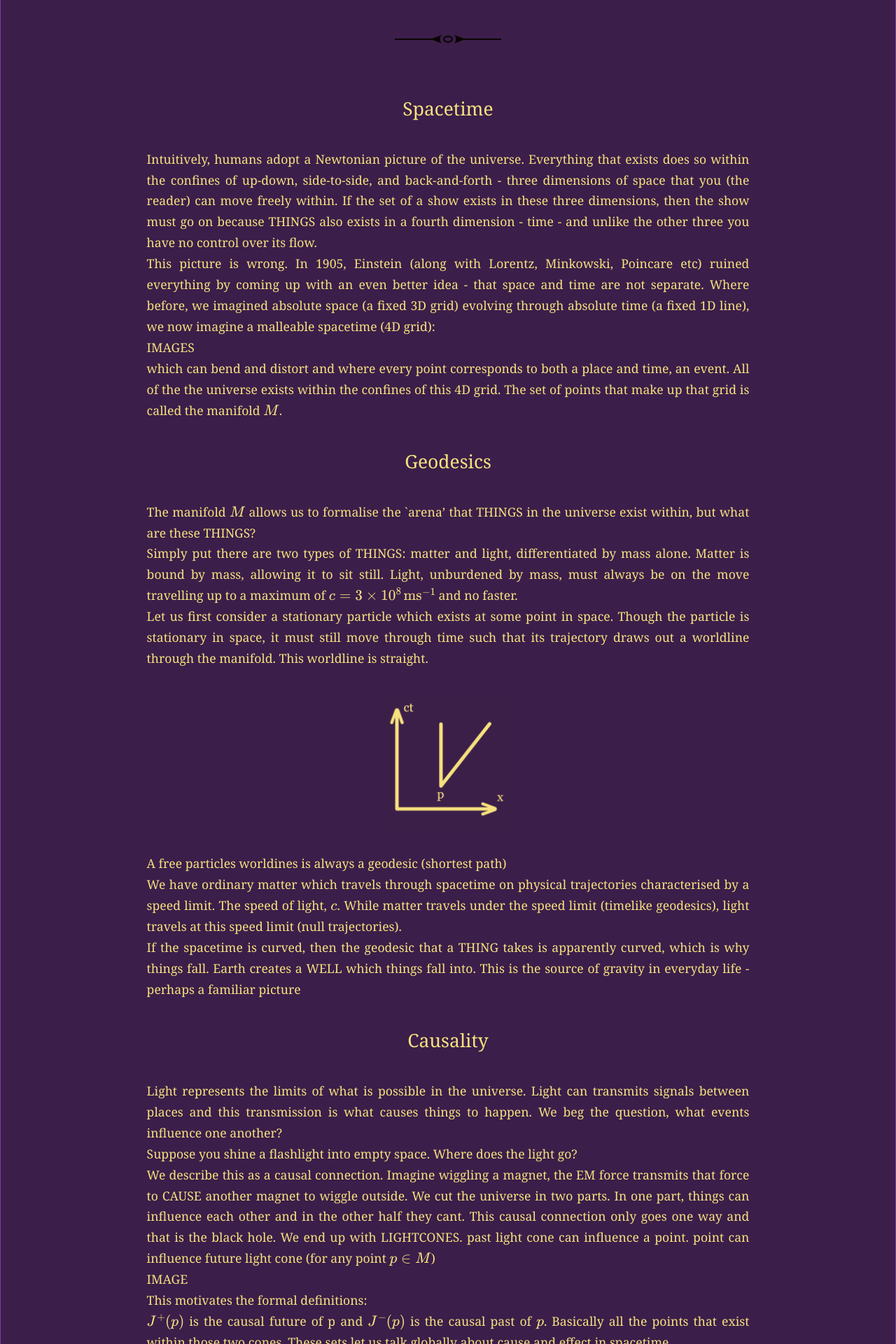
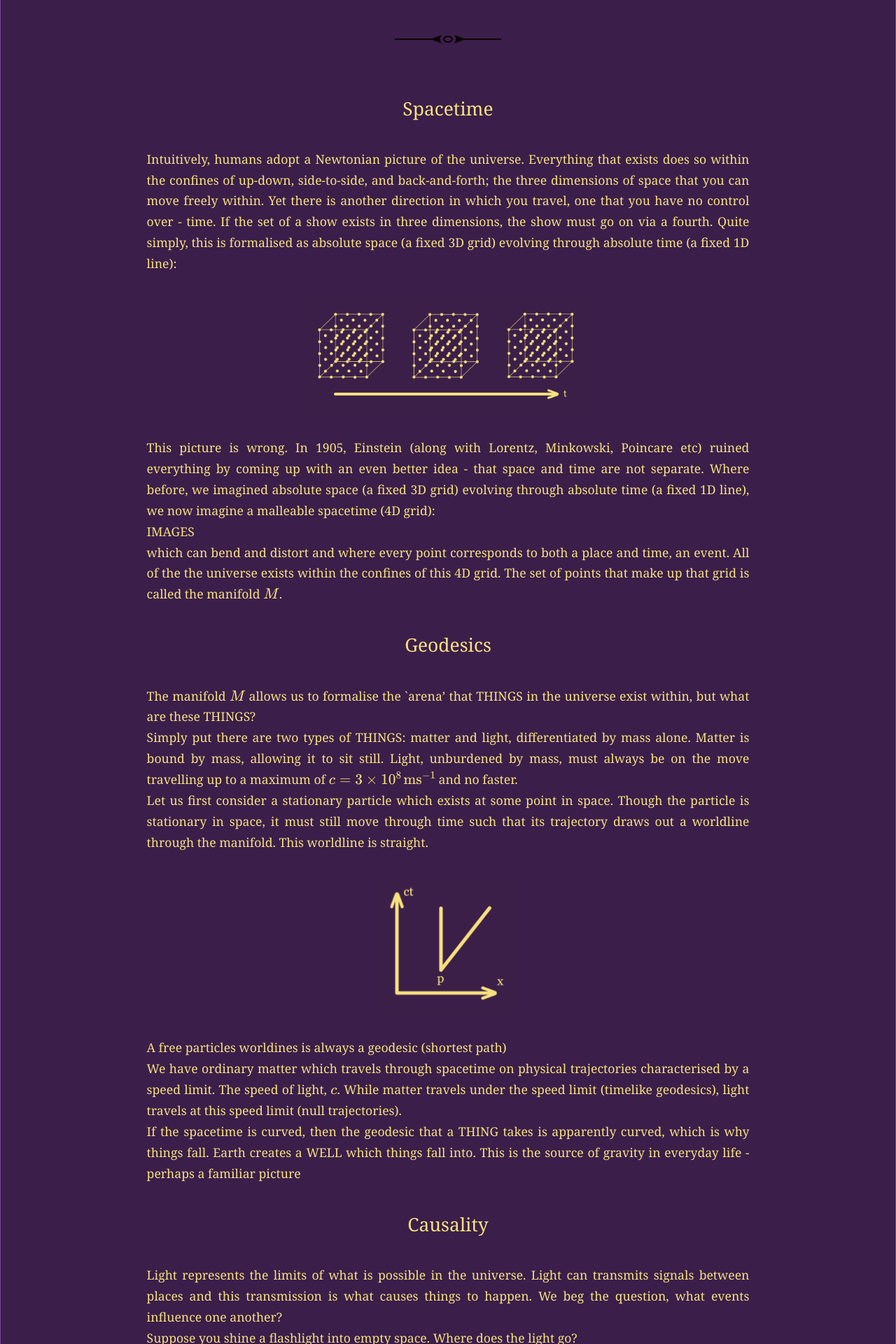
Before and after one commit to GangaSM/Meditations-on-Second-Philosophy, a Jekyll site: the page built from _posts/2025-06-13-blackhole.md, in a window 1280 px wide. Shown: the part 1345-3265 px from the top of the page at 70% size. Built offline with Jekyll 4.4.1, drawn with Linux system fonts in a browser that asks for light colours.

Commit message:
Update 2025-06-13-blackhole.md

```diff
--- a/_posts/2025-06-13-blackhole.md
+++ b/_posts/2025-06-13-blackhole.md
@@ -33,8 +33,10 @@ Across six chapters we will build an understanding of this equation such that by
 
 ### Spacetime
 
-Intuitively, humans adopt a Newtonian picture of the universe. Everything that exists does so within the confines of up-down, side-to-side, and back-and-forth - three dimensions of space that you (the reader) can move freely within. If the set of a show exists in these three dimensions, then the show must go on because THINGS also exists in a fourth dimension - time - and unlike the other three you have no control over its flow.
-
+Intuitively, humans adopt a Newtonian picture of the universe. Everything that exists does so within the confines of up-down, side-to-side, and back-and-forth; the three dimensions of space that you can move freely within. Yet there is another direction in which you travel, one that you have no control over - time. If the set of a show exists in three dimensions, the show must go on via a fourth. Quite simply, this is formalised as absolute space (a fixed 3D grid) evolving through absolute time (a fixed 1D line):
+<img src="{{ '/assets/threeplusone.png' | relative_url }}"
+     alt="Spacetime"
+     style="width:400px !important; height:auto;">
 This picture is wrong. In 1905, Einstein (along with Lorentz, Minkowski, Poincare etc) ruined everything by coming up with an even better idea - that space and time are not separate. Where before, we imagined absolute space (a fixed 3D grid) evolving through absolute time (a fixed 1D line), we now imagine a malleable spacetime (4D grid):
 
 IMAGES
```
